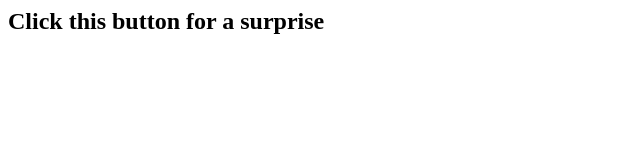
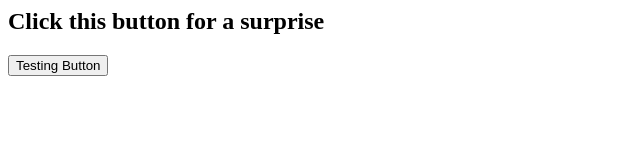
Before and after one commit to amuwhao46/Javascript-Test, a plain HTML site: page index.html in a window 1280 px wide. Shown: the whole page, without its empty margins (0-640 px from the left). Drawn offline with Linux system fonts and the light colour scheme.

Commit message:
Added a button with a custom alert
Added a basic button to HTML webpage to show an alert when clicked.

```diff
--- a/index.html
+++ b/index.html
@@ -5,5 +5,6 @@
 
 <body>
 <h2>Click this button for a surprise</h2>
+<button type="button" onclick="alert('Testing Words lol')">Testing Button</button>
 </body>
 </html>
```
